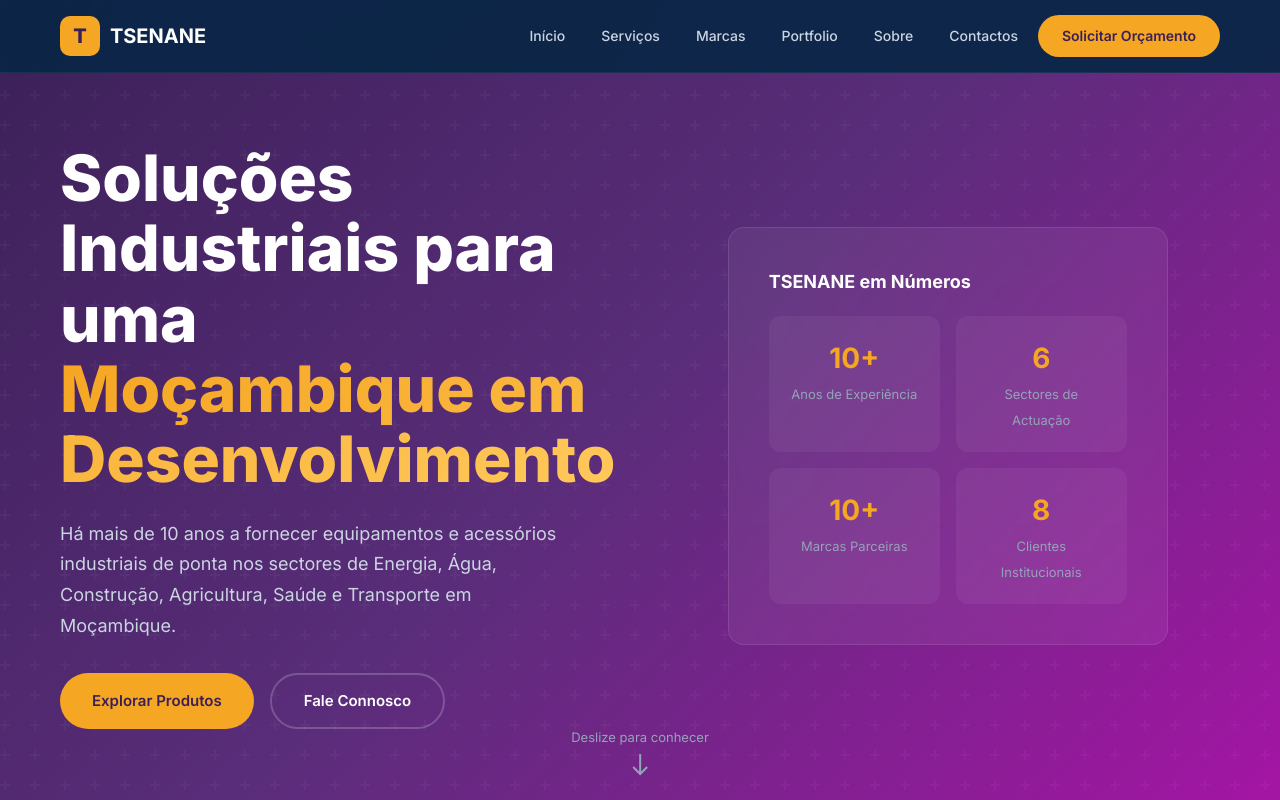
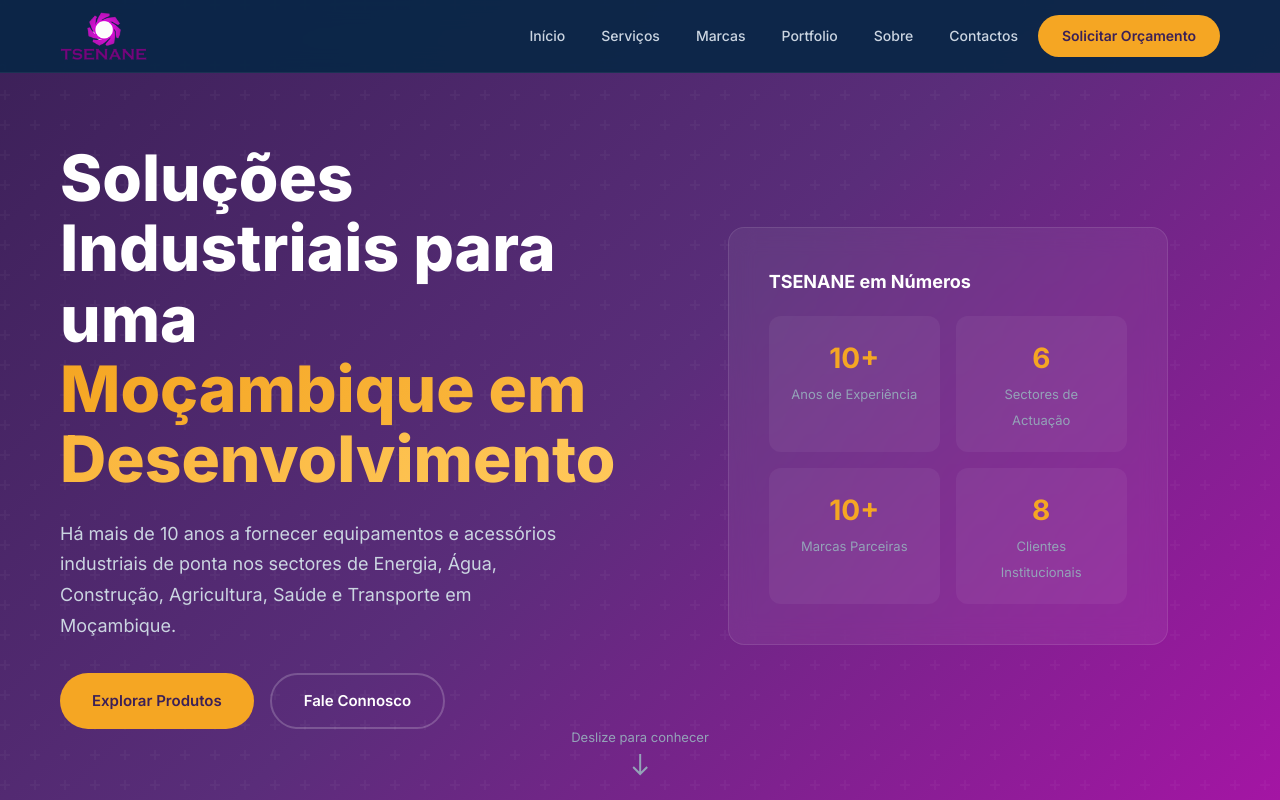
Before and after one commit to plasticsink/tsenane, a plain HTML site: page index.html in a window 1280 px wide. Shown: the top 800 px of the page. Drawn offline with Linux system fonts and the light colour scheme.

Commit message:
Substitui logo textual pela imagem oficial

```diff
--- a/index.html
+++ b/index.html
@@ -14,8 +14,7 @@
 <nav class="navbar" id="navbar">
   <div class="container">
     <a href="#home" class="logo" onclick="showPage('home')">
-      <div style="width:40px;height:40px;background:var(--accent);border-radius:10px;display:flex;align-items:center;justify-content:center;font-weight:800;font-size:1.25rem;color:var(--primary);">T</div>
-      <span>TSENANE</span>
+      <img src="tsenane.png" alt="TSENANE LDA" style="height:48px;">
     </a>
     <div class="nav-links" id="navLinks">
       <a href="#home" onclick="showPage('home')">Início</a>
@@ -302,7 +301,7 @@
     <div class="container">
       <div class="footer-grid">
         <div class="footer-brand">
-          <div class="logo"><div style="width:36px;height:36px;background:var(--accent);border-radius:8px;display:flex;align-items:center;justify-content:center;font-weight:800;color:var(--primary);">T</div><span>TSENANE LDA</span></div>
+          <div class="logo"><img src="tsenane.png" alt="TSENANE LDA" style="height:40px;"></div>
           <p>Distribuição e comercialização de equipamentos e acessórios industriais. Representante oficial Hitachi e Dunham-Bush em Moçambique.</p>
         </div>
         <div>
```
Also changed, not shown: tsenane.png (added).
